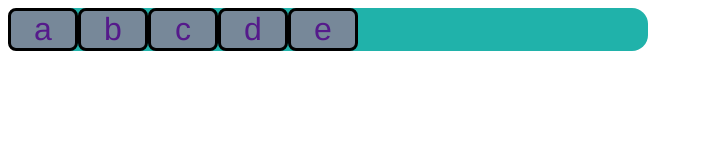
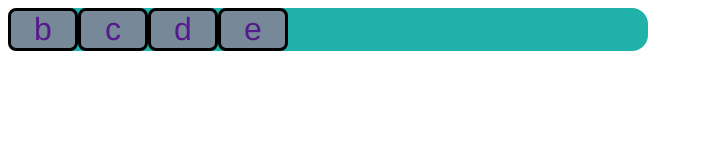
Before and after one commit to marcostiv/prueba1542523423, a plain HTML site: page index.html in a window 1280 px wide. Shown: the whole page, without its empty margins (0-703 px from the left). Drawn offline with Linux system fonts and the light colour scheme.

Commit message:
boton a borrado

```diff
--- a/index.html
+++ b/index.html
@@ -10,9 +10,6 @@
 <body>
 	<header>
 		<div class="head_box">
-			<div class="head_box_button">
-				<a href="">a</a>
-			</div>
 			<div class="head_box_button">
 				<a href="">b</a>
 			</div>
```
